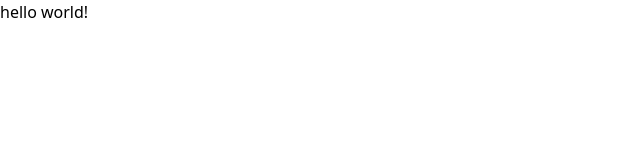
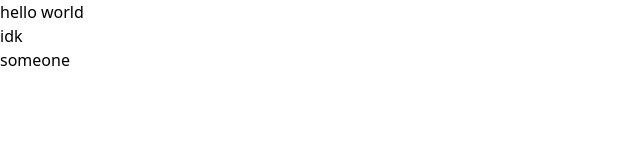
Before and after one commit to epicfarhan/React, a React (Vite) app: page / in a window 1280 px wide. Shown: the top 160 px of the page, without its empty margins (0-640 px from the left). Built offline with nearby package versions, Linux system fonts and the light colour scheme.

Commit message:
mapped a array

```diff
--- a/src/App.jsx
+++ b/src/App.jsx
@@ -1,9 +1,15 @@
 function App() {
-  // components
+  const posts = [
+    { id: 1, text: "hello world" },
+    { id: 2, text: "idk" },
+    { id: 3, text: "someone" },
+  ];
 
   return (
     <>
-      <h1>hello world!</h1>
+      {posts.map((comment, index) => (
+        <h1 key={index}>{comment.text}</h1>
+      ))}
     </>
   );
 }
```
